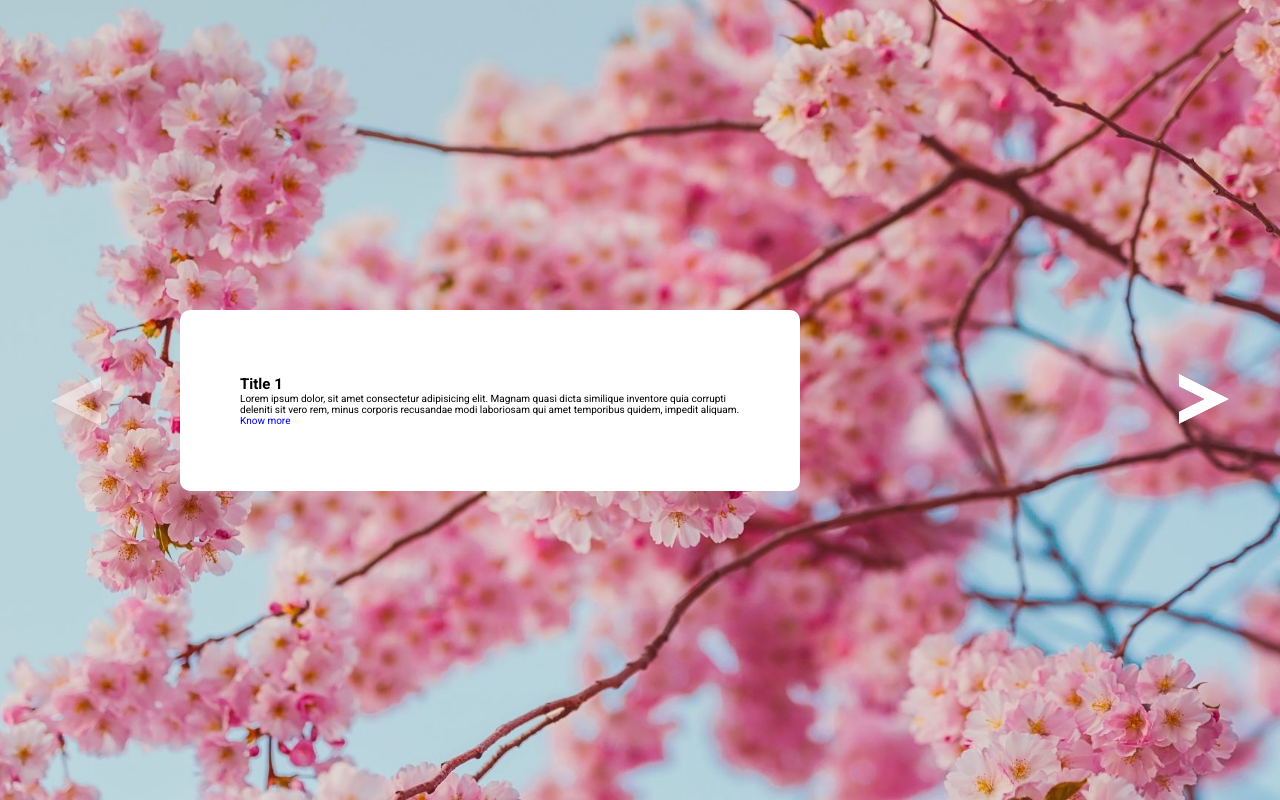
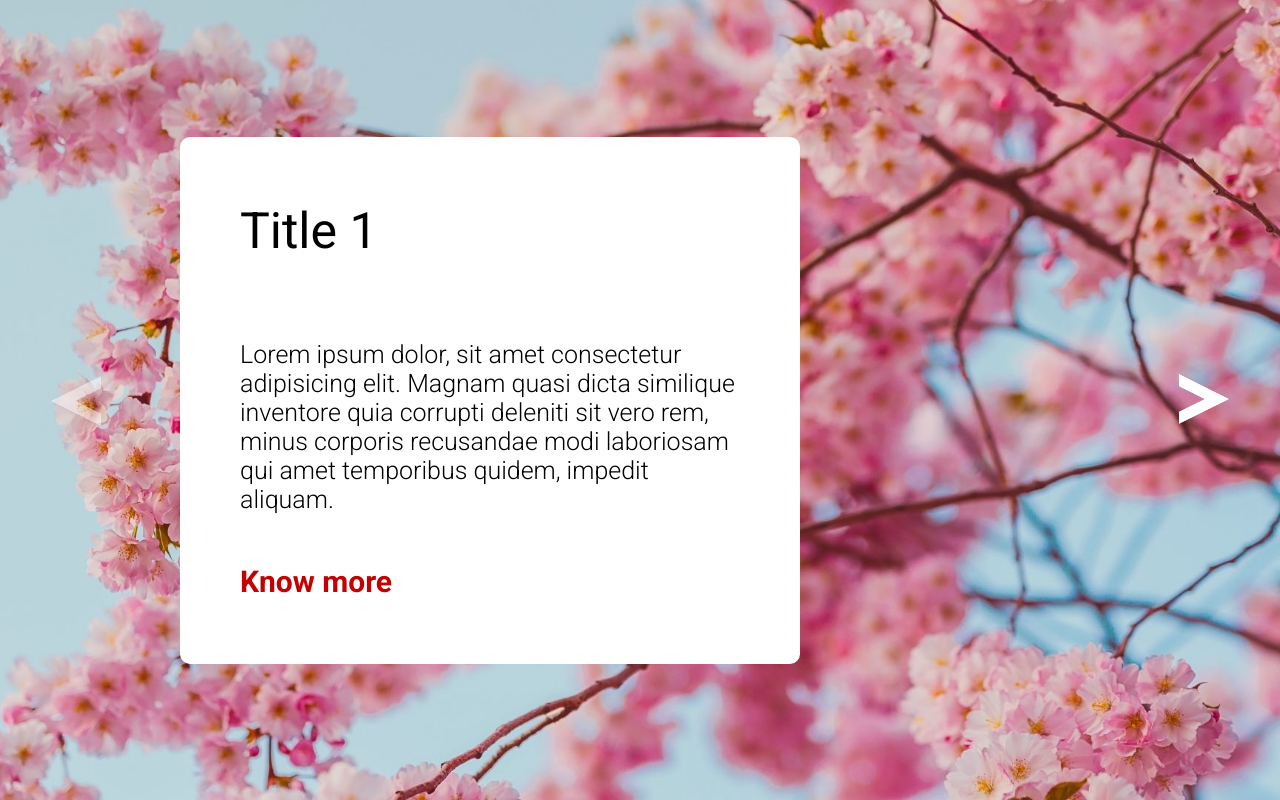
Before and after one commit to leozizz/js-img-carousel, a plain HTML site: page index.html in a window 1280 px wide. Drawn offline with Linux system fonts and the light colour scheme.

Commit message:
Style adjustments

```diff
--- a/assets/style/style.css
+++ b/assets/style/style.css
@@ -70,3 +70,36 @@
     width: 620px;
     border-radius: 10px;
 }
+
+.content .title {
+    margin-bottom: 80px;
+    font-size: 5rem;
+    font-weight: 400;
+}
+
+.content .text {
+    font-size: 2.5rem;
+    font-weight: 300;
+    margin-bottom: 50px;
+}
+
+.content .link {
+    font-size: 3rem;
+    font-weight: 700;
+}
+
+.link.pink {
+    color: #C50000;
+}
+
+.link.green {
+    color: #D9DD10;
+}
+
+.link.orange {
+    color: #A63A17;
+}
+
+.link.blue {
+    color: #10ACDD;
+}
--- a/index.html
+++ b/index.html
@@ -22,7 +22,7 @@
         <div class="slide pink-slide show">
             <div class="content">
                 <h2 class="title">Title 1</h2>
-                <p>Lorem ipsum dolor, sit amet consectetur adipisicing elit. Magnam quasi dicta similique inventore quia corrupti deleniti sit vero rem, minus corporis recusandae modi laboriosam qui amet temporibus quidem, impedit aliquam.</p>
+                <p class="text">Lorem ipsum dolor, sit amet consectetur adipisicing elit. Magnam quasi dicta similique inventore quia corrupti deleniti sit vero rem, minus corporis recusandae modi laboriosam qui amet temporibus quidem, impedit aliquam.</p>
 
                 <a href="#" class="link pink">
                     Know more
@@ -41,23 +41,23 @@
             </div>
         </div>
 
+        <div class="slide orange-slide">
+            <div class="content">
+                <h2 class="title">Title 4</h2>
+                <p>Lorem ipsum dolor, sit amet consectetur adipisicing elit. Magnam quasi dicta similique inventore quia corrupti deleniti sit vero rem, minus corporis recusandae modi laboriosam qui amet temporibus quidem, impedit aliquam.</p>
+
+                <a href="#" class="link orange">
+                    Know more
+                </a>
+            </div>
+        </div>
+
         <div class="slide blue-slide">
             <div class="content">
                 <h2 class="title">Title 3</h2>
                 <p>Lorem ipsum dolor, sit amet consectetur adipisicing elit. Magnam quasi dicta similique inventore quia corrupti deleniti sit vero rem, minus corporis recusandae modi laboriosam qui amet temporibus quidem, impedit aliquam.</p>
 
                 <a href="#" class="link blue">
-                    Know more
-                </a>
-            </div>
-        </div>
-
-        <div class="slide orange-slide">
-            <div class="content">
-                <h2 class="title">Title 4</h2>
-                <p>Lorem ipsum dolor, sit amet consectetur adipisicing elit. Magnam quasi dicta similique inventore quia corrupti deleniti sit vero rem, minus corporis recusandae modi laboriosam qui amet temporibus quidem, impedit aliquam.</p>
-
-                <a href="#" class="link orange">
                     Know more
                 </a>
             </div>
```
